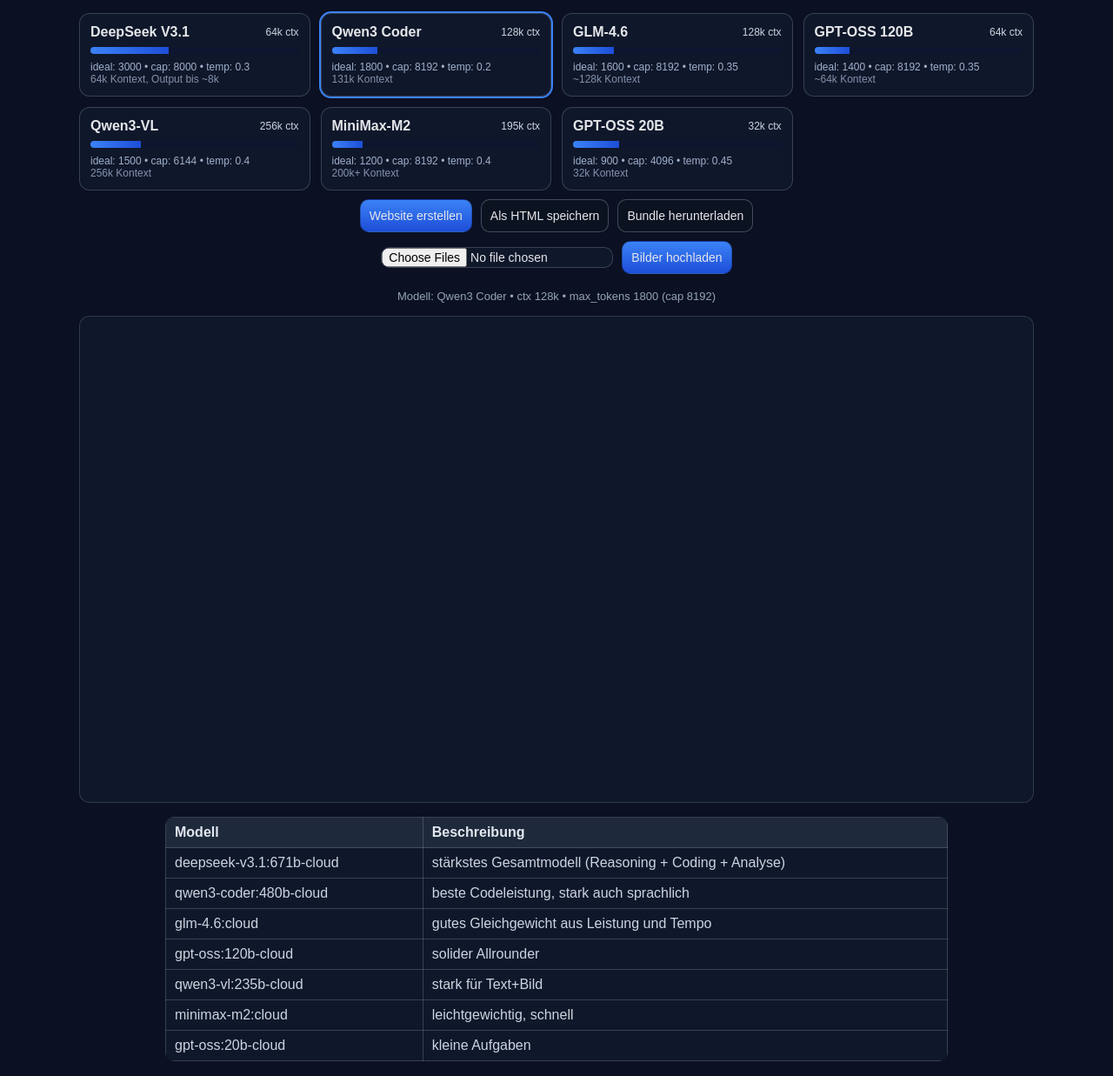
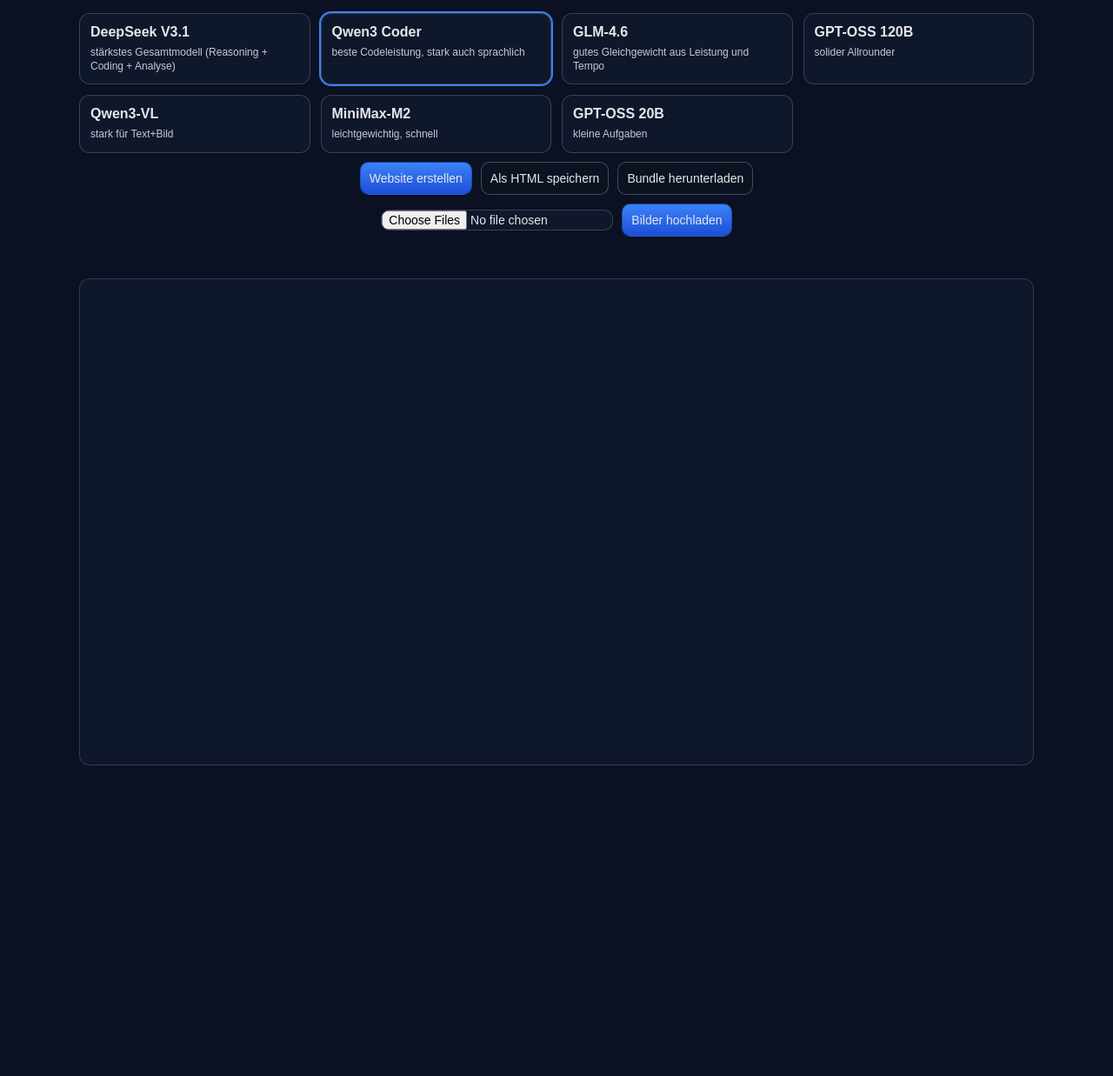
Before and after one commit to rafikgablawi/AI-Tool, a plain HTML site: page html/website.html in a window 1280 px wide. Shown: the part 383-1620 px from the top of the page at 87% size. After the commit the page ends 1293 px from the top, so only its background shows below. Drawn offline with Linux system fonts and the light colour scheme.

Commit message:
Update website.html

```diff
--- a/html/website.html
+++ b/html/website.html
@@ -19,25 +19,19 @@
     .btn-ghost{background:#0b1220;border:1px solid rgba(148,163,184,.4)}
     .status{font-size:13px;color:var(--muted);margin-top:8px;min-height:18px}
     .err{color:#fca5a5}
+
+    /* Modell-Auswahl: nur Name + Beschreibung */
     .models{display:grid;grid-template-columns:repeat(auto-fill,minmax(230px,1fr));gap:12px;width:90%;max-width:1100px;margin:10px 0}
     .card{border:1px solid var(--border);background:var(--panel);border-radius:12px;padding:12px;cursor:pointer;transition:transform .05s ease}
     .card:hover{transform:translateY(-1px)}
     .card.active{outline:2px solid var(--accent)}
-    .top{display:flex;justify-content:space-between;align-items:center;margin-bottom:6px}
-    .name{font-weight:bold}
-    .badge{font-size:12px;color:#cbd5e1}
-    .bar{height:8px;background:#0e152e;border-radius:6px;overflow:hidden;margin:8px 0}
-    .fill{height:100%;background:linear-gradient(90deg,var(--accent),var(--accent2));width:0%}
-    .meta{font-size:12px;color:#9fb1cc}
+    .name{font-weight:bold;margin-bottom:6px}
+    .desc{font-size:12px;color:#cbd5e1;opacity:.95;line-height:1.35}
+
     .assets{width:90%;max-width:900px;color:var(--muted);font-size:13px}
     .assets ul{margin:6px 0 0 16px;padding:0}
     .assets li{margin:2px 0}
-    table{border-collapse:collapse;width:90%;max-width:900px;margin-top:16px;background:var(--panel);border-radius:10px;overflow:hidden}
-    th,td{border:1px solid var(--border);padding:8px 10px;text-align:left}
-    th{background:#1e293b;color:#e2e8f0}
-    td{color:#cbd5e1}
 
-    /* iFrame dunkel (vor Generierung) */
     iframe#frame{
       width:90%;
       max-width:1100px;
@@ -58,6 +52,7 @@
   <textarea id="prompt" placeholder="z. B. One-Pager mit Hero, Leistungen, Galerie (nutze hochgeladene Bilder), Kontakt."></textarea>
 
   <div class="models" id="models"></div>
+
   <div class="row">
     <button id="btnGen" class="btn">Website erstellen</button>
     <button id="btnSave" class="btn-ghost">Als HTML speichern</button>
@@ -76,21 +71,7 @@
 
   <div class="status" id="status"></div>
 
-  <!-- Nur die iFrame-Vorschau bleibt -->
   <iframe id="frame" sandbox="allow-same-origin allow-scripts"></iframe>
-
-  <table>
-    <thead><tr><th>Modell</th><th>Beschreibung</th></tr></thead>
-    <tbody>
-      <tr><td>deepseek-v3.1:671b-cloud</td><td>stärkstes Gesamtmodell (Reasoning + Coding + Analyse)</td></tr>
-      <tr><td>qwen3-coder:480b-cloud</td><td>beste Codeleistung, stark auch sprachlich</td></tr>
-      <tr><td>glm-4.6:cloud</td><td>gutes Gleichgewicht aus Leistung und Tempo</td></tr>
-      <tr><td>gpt-oss:120b-cloud</td><td>solider Allrounder</td></tr>
-      <tr><td>qwen3-vl:235b-cloud</td><td>stark für Text+Bild</td></tr>
-      <tr><td>minimax-m2:cloud</td><td>leichtgewichtig, schnell</td></tr>
-      <tr><td>gpt-oss:20b-cloud</td><td>kleine Aufgaben</td></tr>
-    </tbody>
-  </table>
 
   <script>
     const $ = s => document.querySelector(s);
@@ -104,17 +85,16 @@
     let currentBundleId = null;
     let currentAssets = [];
     let selectedModel = "qwen3-coder:480b-cloud";
-    let maxTokens = 1800;
-    let temperature = 0.20;
 
+    // Nur Name + Kurzbeschreibung (aus deiner Tabelle)
     const PRESETS = {
-      "deepseek-v3.1:671b-cloud": {label:"DeepSeek V3.1", context_window:65536, ideal_max:3000, cap:8000, temp:0.30, note:"64k Kontext, Output bis ~8k"},
-      "qwen3-coder:480b-cloud":   {label:"Qwen3 Coder",   context_window:131072,ideal_max:1800, cap:8192, temp:0.20, note:"131k Kontext"},
-      "glm-4.6:cloud":            {label:"GLM-4.6",       context_window:131072,ideal_max:1600, cap:8192, temp:0.35, note:"~128k Kontext"},
-      "gpt-oss:120b-cloud":       {label:"GPT-OSS 120B",  context_window:65536, ideal_max:1400, cap:8192, temp:0.35, note:"~64k Kontext"},
-      "qwen3-vl:235b-cloud":      {label:"Qwen3-VL",      context_window:262144,ideal_max:1500, cap:6144, temp:0.40, note:"256k Kontext"},
-      "minimax-m2:cloud":         {label:"MiniMax-M2",    context_window:200000,ideal_max:1200, cap:8192, temp:0.40, note:"200k+ Kontext"},
-      "gpt-oss:20b-cloud":        {label:"GPT-OSS 20B",   context_window:32768, ideal_max:900,  cap:4096, temp:0.45, note:"32k Kontext"},
+      "deepseek-v3.1:671b-cloud": {label:"DeepSeek V3.1", desc:"stärkstes Gesamtmodell (Reasoning + Coding + Analyse)"},
+      "qwen3-coder:480b-cloud":   {label:"Qwen3 Coder",   desc:"beste Codeleistung, stark auch sprachlich"},
+      "glm-4.6:cloud":            {label:"GLM-4.6",       desc:"gutes Gleichgewicht aus Leistung und Tempo"},
+      "gpt-oss:120b-cloud":       {label:"GPT-OSS 120B",  desc:"solider Allrounder"},
+      "qwen3-vl:235b-cloud":      {label:"Qwen3-VL",      desc:"stark für Text+Bild"},
+      "minimax-m2:cloud":         {label:"MiniMax-M2",    desc:"leichtgewichtig, schnell"},
+      "gpt-oss:20b-cloud":        {label:"GPT-OSS 20B",   desc:"kleine Aufgaben"}
     };
 
     function setStatus(m, err=false){ statusEl.textContent=m||""; statusEl.className="status"+(err?" err":""); }
@@ -125,32 +105,19 @@
         const card = document.createElement("div");
         card.className = "card" + (key===selectedModel ? " active":"");
         card.innerHTML = `
-          <div class="top">
-            <div class="name">${p.label}</div>
-            <div class="badge">${(p.context_window/1024).toFixed(0)}k ctx</div>
-          </div>
-          <div class="bar"><div class="fill" style="width:${Math.min(100, (p.ideal_max/p.cap)*100)}%"></div></div>
-          <div class="meta">ideal: ${p.ideal_max} • cap: ${p.cap} • temp: ${p.temp} <br><span style="opacity:.8">${p.note}</span></div>
+          <div class="name">${p.label}</div>
+          <div class="desc">${p.desc}</div>
         `;
         card.addEventListener("click", ()=>{
           document.querySelectorAll(".card").forEach(c=>c.classList.remove("active"));
           card.classList.add("active");
-          applyPreset(key);
+          selectedModel = key;
+          setStatus("Modell: " + p.label);
         });
         modelsEl.appendChild(card);
       });
     }
-
-    function applyPreset(key){
-      const p = PRESETS[key] || PRESETS["qwen3-coder:480b-cloud"];
-      selectedModel = key;
-      maxTokens = p.ideal_max;
-      temperature = p.temp;
-      setStatus(`Modell: ${p.label} • ctx ${(p.context_window/1024).toFixed(0)}k • max_tokens ${p.ideal_max} (cap ${p.cap})`);
-    }
-
     renderModelCards();
-    applyPreset(selectedModel);
 
     async function uploadFiles(){
       const inp = document.getElementById("fileInput");
@@ -200,8 +167,7 @@
           body: JSON.stringify({
             prompt,
             model: selectedModel,
-            max_tokens: maxTokens,
-            temperature,
+            // Serverseite steuert Tokenbudget; UI zeigt nichts davon
             bundle_id: currentBundleId,
             image_names: currentAssets.length ? currentAssets : undefined
           })
```
